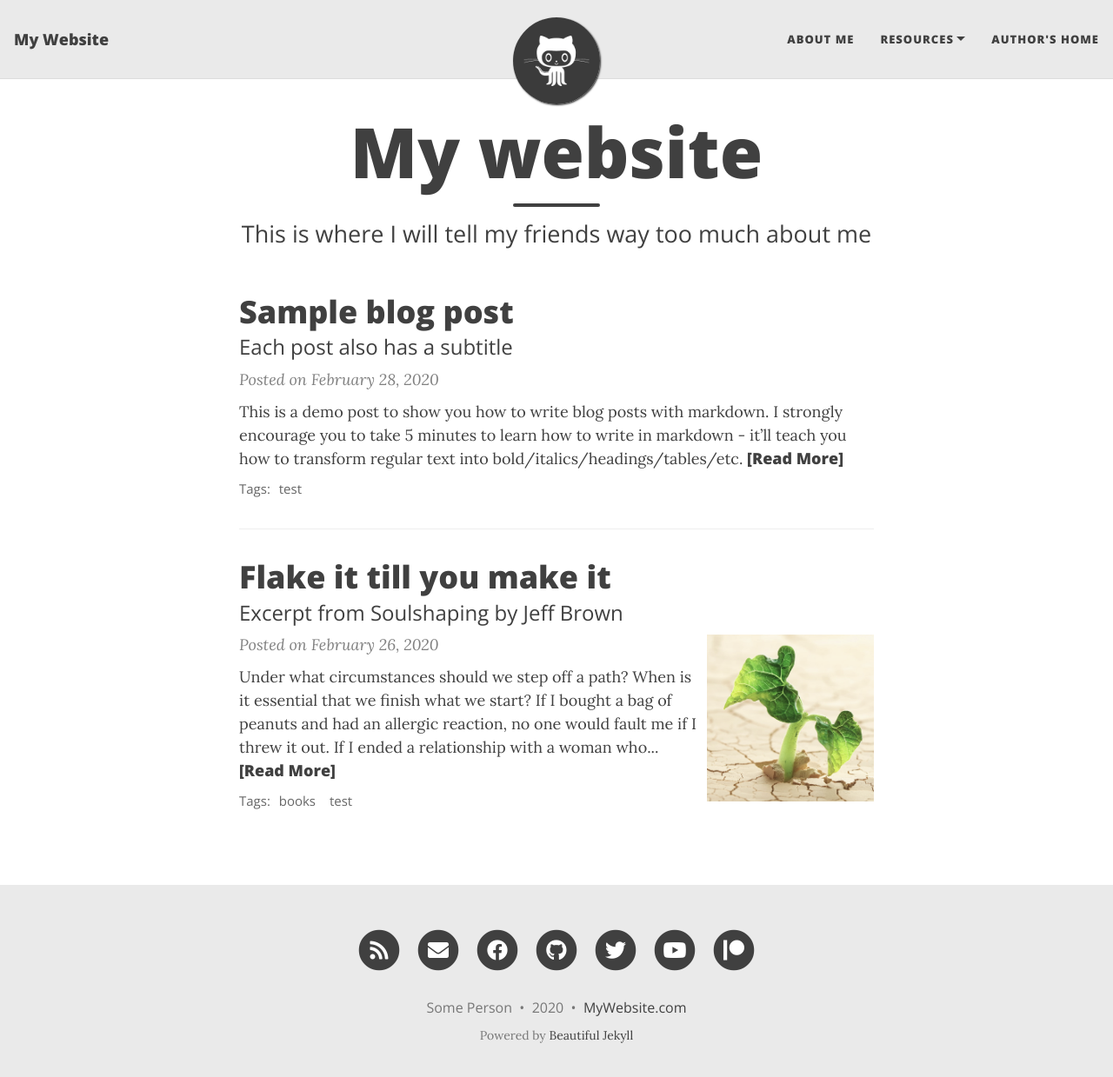
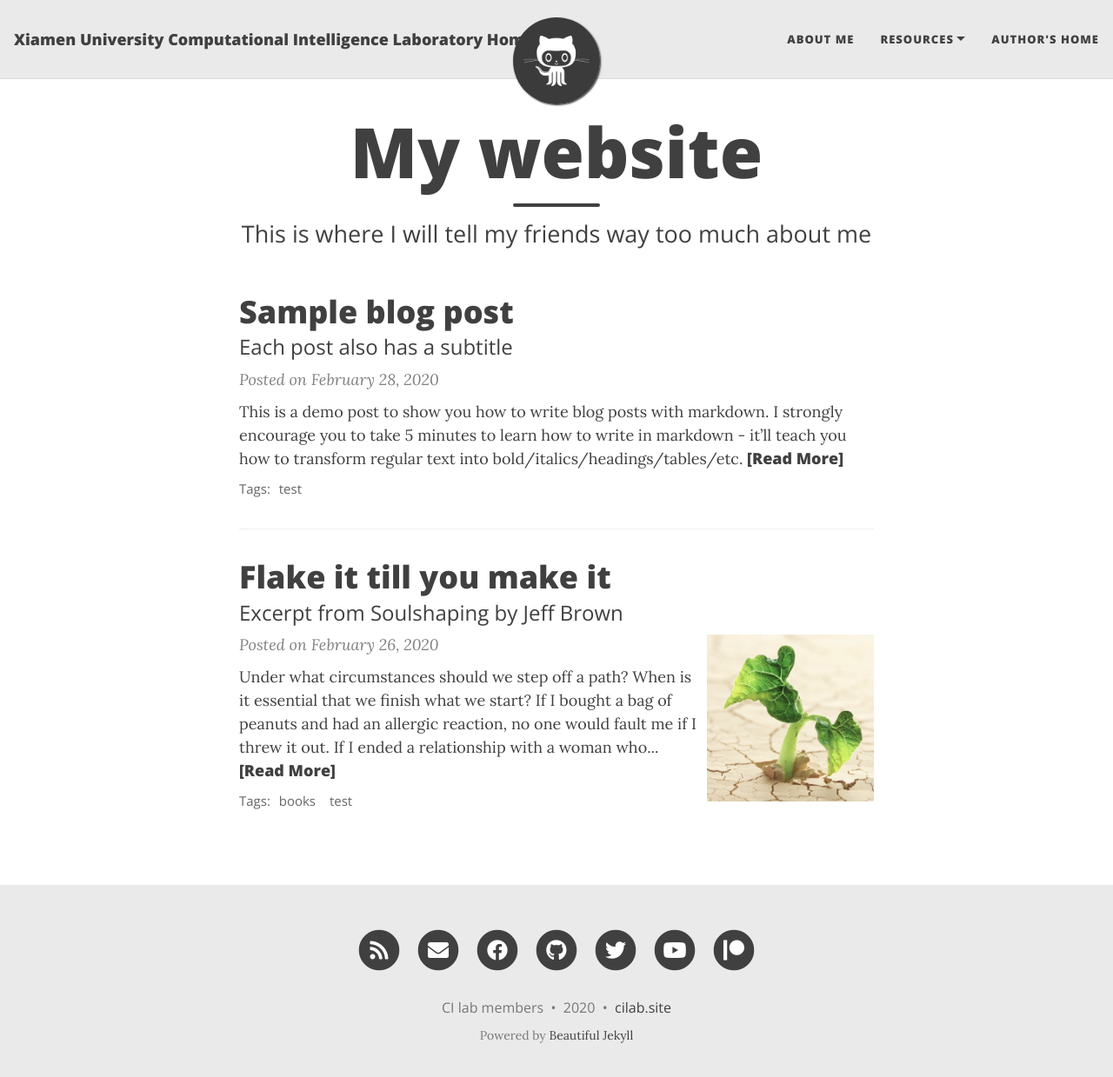
Before and after one commit to xmucilab/xmucilab.github.io, a Jekyll site: the page built from index.html, in a window 1280 px wide and 1252 px high. Shown: the top 1239 px of the window at 87% size. Built offline with Jekyll 4.4.1, drawn with Linux system fonts in a browser that asks for light colours; nearby versions of some CDN libraries; the list of posts is cut into pages by our own code.

Commit message:
Update _config.yml

```diff
--- a/_config.yml
+++ b/_config.yml
@@ -6,10 +6,10 @@
 # --- Required options --- #
 
 # Name of website
-title: My Website
+title: Xiamen University Computational Intelligence Laboratory Home Page
 
 # Your name to show in the footer
-author: Some Person
+author: CI lab members
 
 # --- List of links in the navigation bar --- #
 
@@ -77,7 +77,7 @@ share-links-active:
 
 # How to display the link to your website in the footer
 # Remove this if you don't want a link in the footer
-url-pretty: "MyWebsite.com"
+url-pretty: "cilab.site"
 
 # Excerpt word length - Truncate the excerpt of each post on the feed page to the specified number of words
 excerpt_length: 50
```
